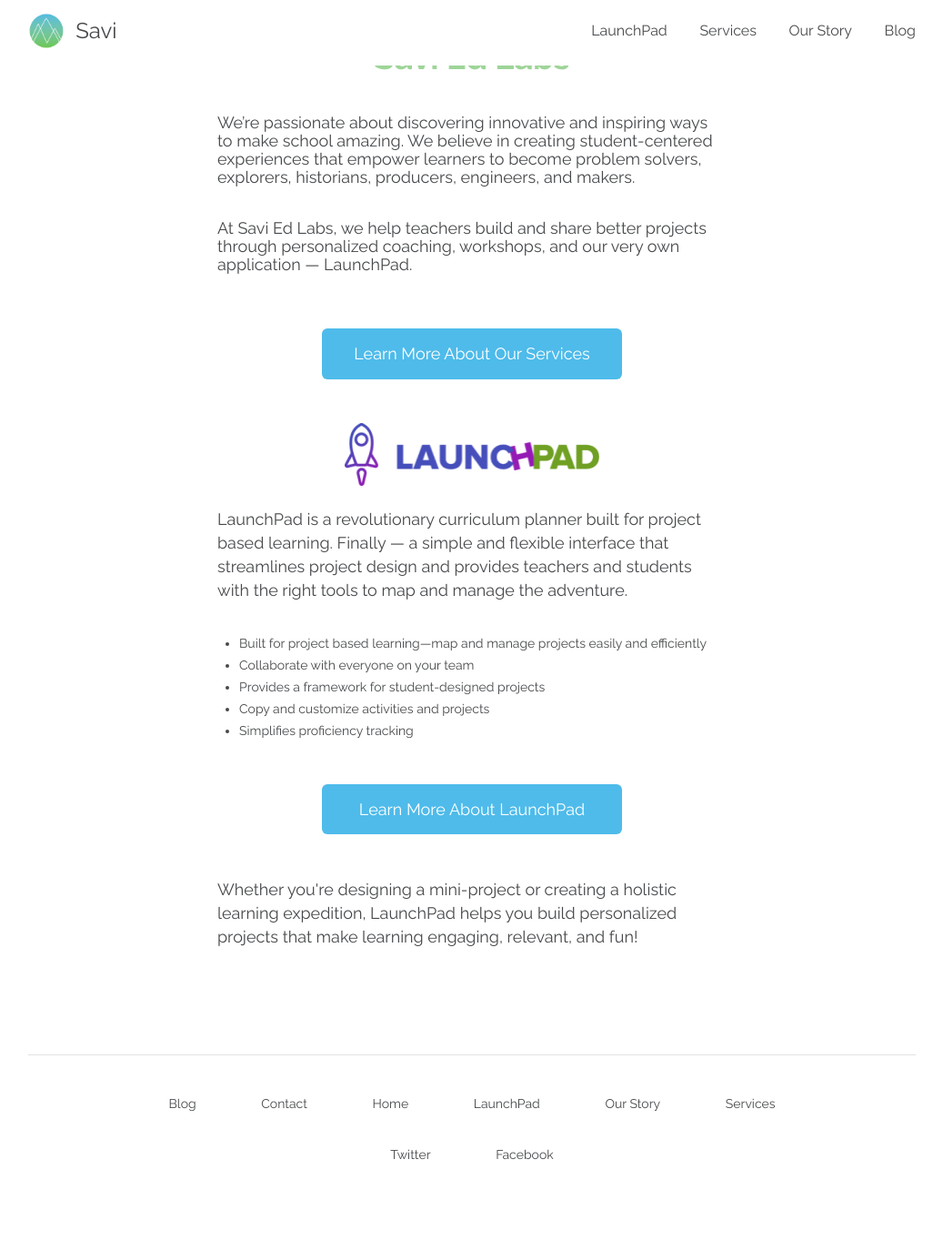
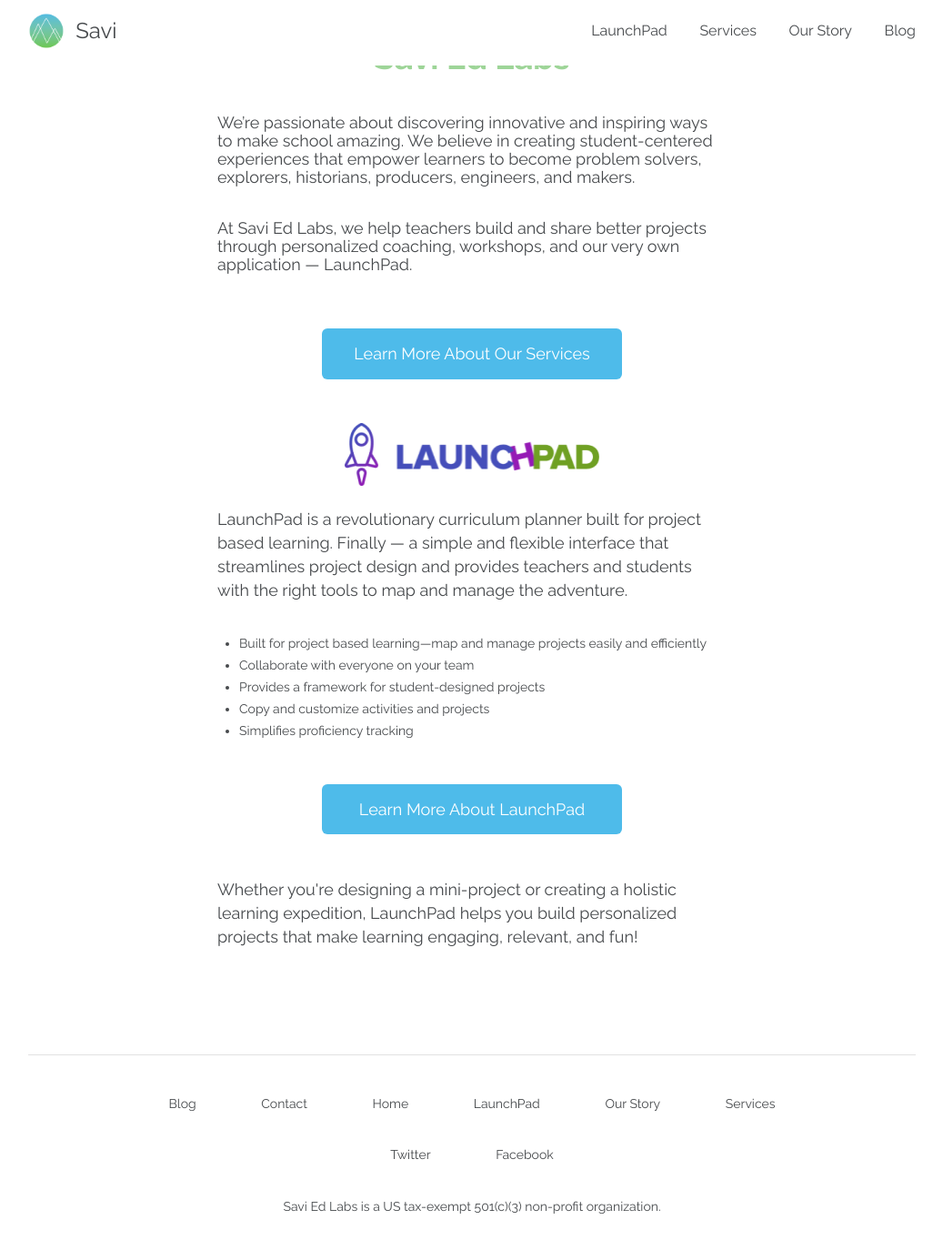
Before and after one commit to savilabs/savilabs.github.io, a Jekyll site: the page built from index.html, in a window 1280 px wide and 1400 px high, scrolled down 502 px. Shown: the top 1374 px of the window at 91% size, without its empty margins (121-1158 px from the left). Built offline with Jekyll 4.4.1, drawn with Linux system fonts in a browser that asks for light colours; nearby versions of some CDN libraries.

Commit message:
Add non-profit status to footer
So that it is clear that Savi Ed Labs is a non-profit.

Based on this LaunchPad PT Story:
[#152045510](https://www.pivotaltracker.com/story/show/152045510)

```diff
--- a/_includes/footer.html
+++ b/_includes/footer.html
@@ -26,6 +26,8 @@
           </li>
         {% endif %}
       </ul>
+
+      <p class='site-footer__details'>Savi Ed Labs is a US tax-exempt 501(c)(3) non-profit organization.</p>
     </div>
   </div>
 </footer>
--- a/_sass/_layout.scss
+++ b/_sass/_layout.scss
@@ -155,6 +155,10 @@ a.site-title {
   }
 }
 
+.site-footer__details {
+  margin: 12px auto;
+}
+
 @include media-query($on-laptop) {
 }
 
```
